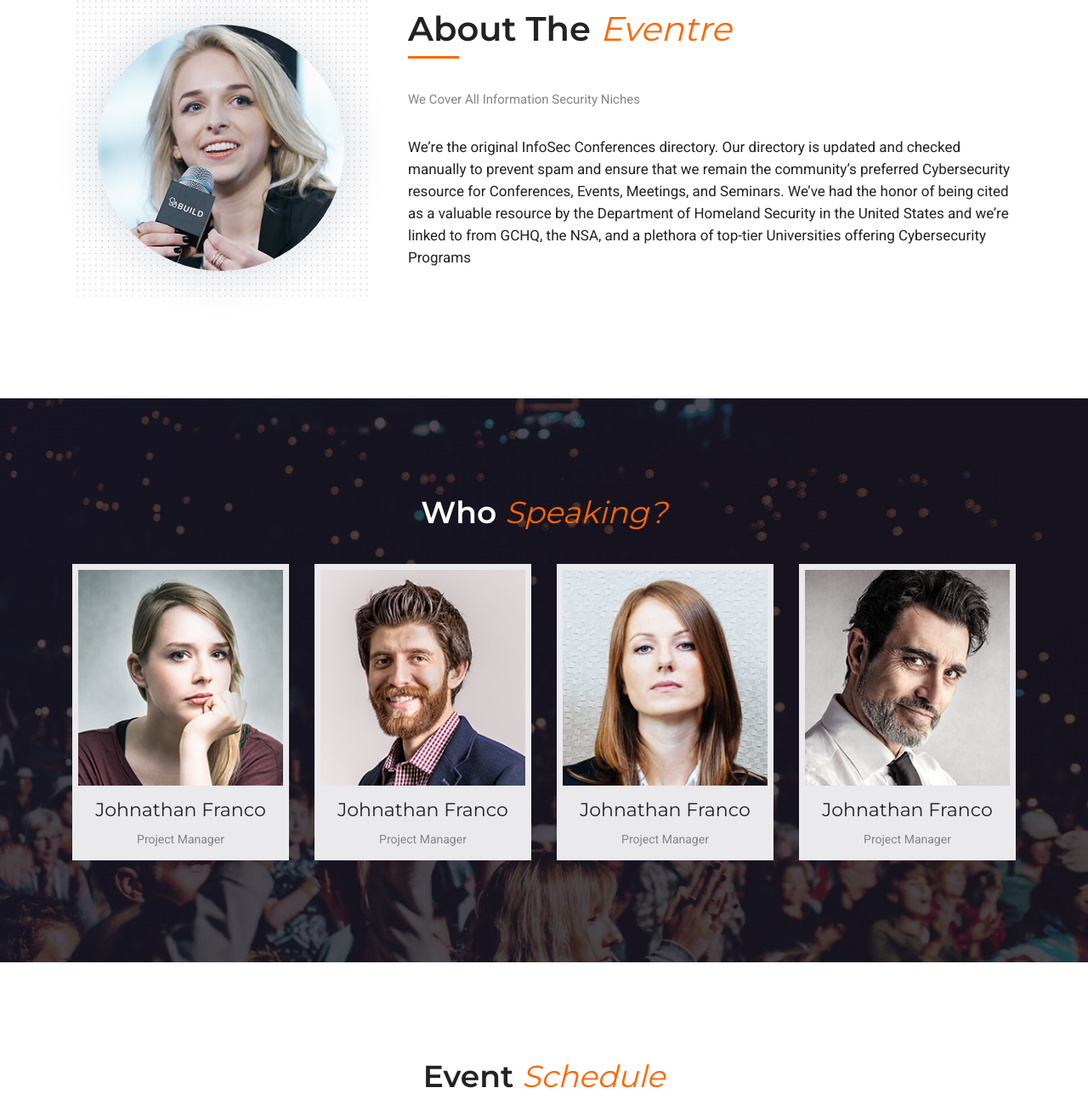
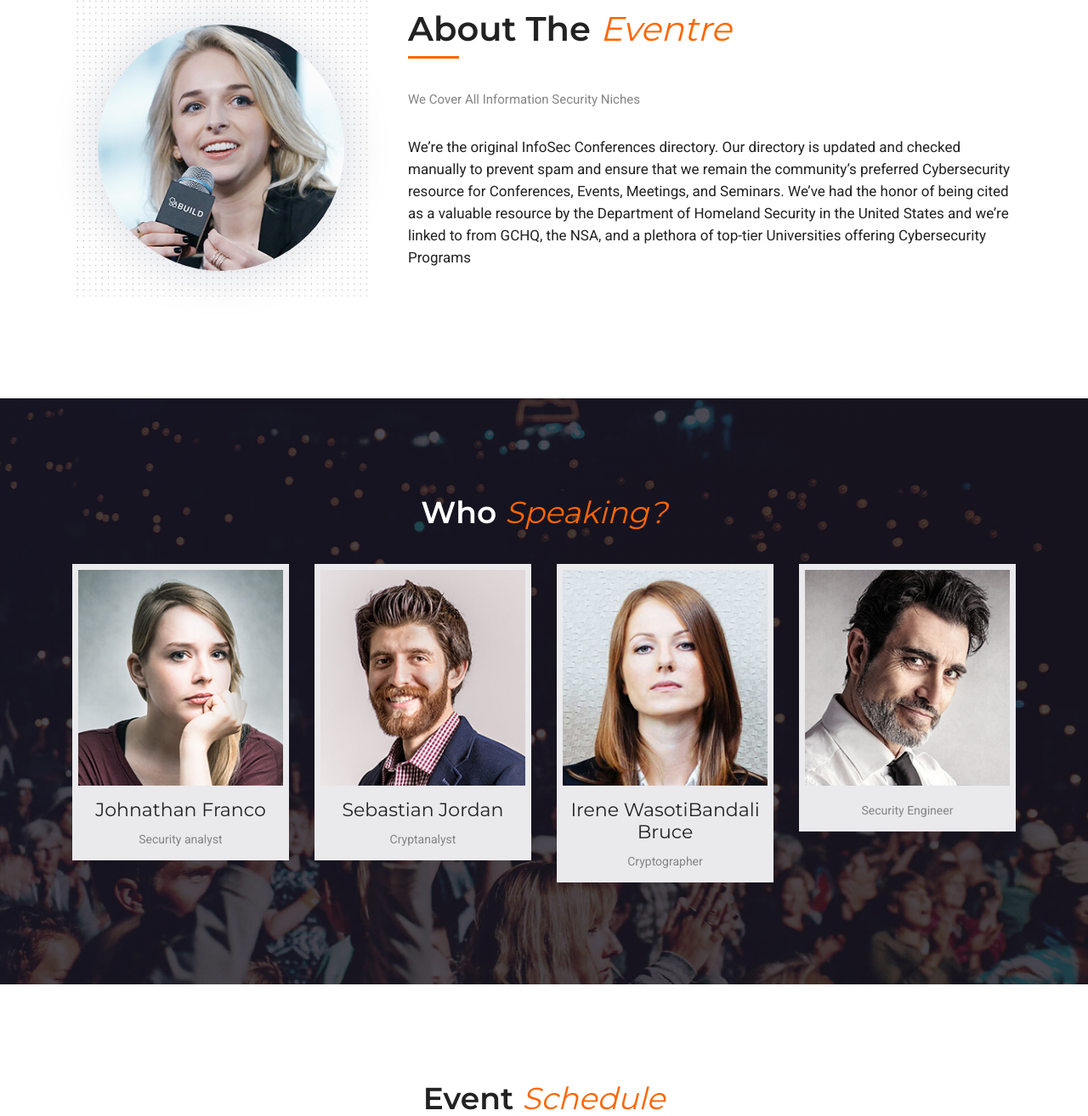
Before and after one commit to sabiti12/WEB-EXAM, a Django app: page / in a window 1280 px wide. Shown: the part 886-2200 px from the top of the page at 85% size. Run offline with Django 3.2, Linux system fonts and the light colour scheme; data comes from the database, SQL or seed files in the repository; some libraries are stand-ins or nearby versions.

Commit message:
speaker names

```diff
--- a/templates/index.html
+++ b/templates/index.html
@@ -193,7 +193,7 @@
 					</div>
 					<div class="content text-center">
 						<h5><a href="single-speaker.html">Johnathan Franco</a></h5>
-						<p>Project Manager</p>
+						<p>Security analyst</p>
 					</div>
 				</div>
 			</div>
@@ -213,8 +213,8 @@
 						</div>
 					</div>
 					<div class="content text-center">
-						<h5><a href="single-speaker.html">Johnathan Franco</a></h5>
-						<p>Project Manager</p>
+						<h5><a href="single-speaker.html">Sebastian Jordan</a></h5>
+						<p>Cryptanalyst</p>
 					</div>
 				</div>
 			</div>
@@ -234,8 +234,8 @@
 						</div>
 					</div>
 					<div class="content text-center">
-						<h5><a href="single-speaker.html">Johnathan Franco</a></h5>
-						<p>Project Manager</p>
+						<h5><a href="single-speaker.html">Irene WasotiBandali Bruce</a></h5>
+						<p>Cryptographer</p>
 					</div>
 				</div>
 			</div>
@@ -255,8 +255,8 @@
 						</div>
 					</div>
 					<div class="content text-center">
-						<h5><a href="single-speaker.html">Johnathan Franco</a></h5>
-						<p>Project Manager</p>
+						<h5><a href="single-speaker.html"></a></h5>
+						<p>Security Engineer</p>
 					</div>
 				</div>
 			</div>
```
